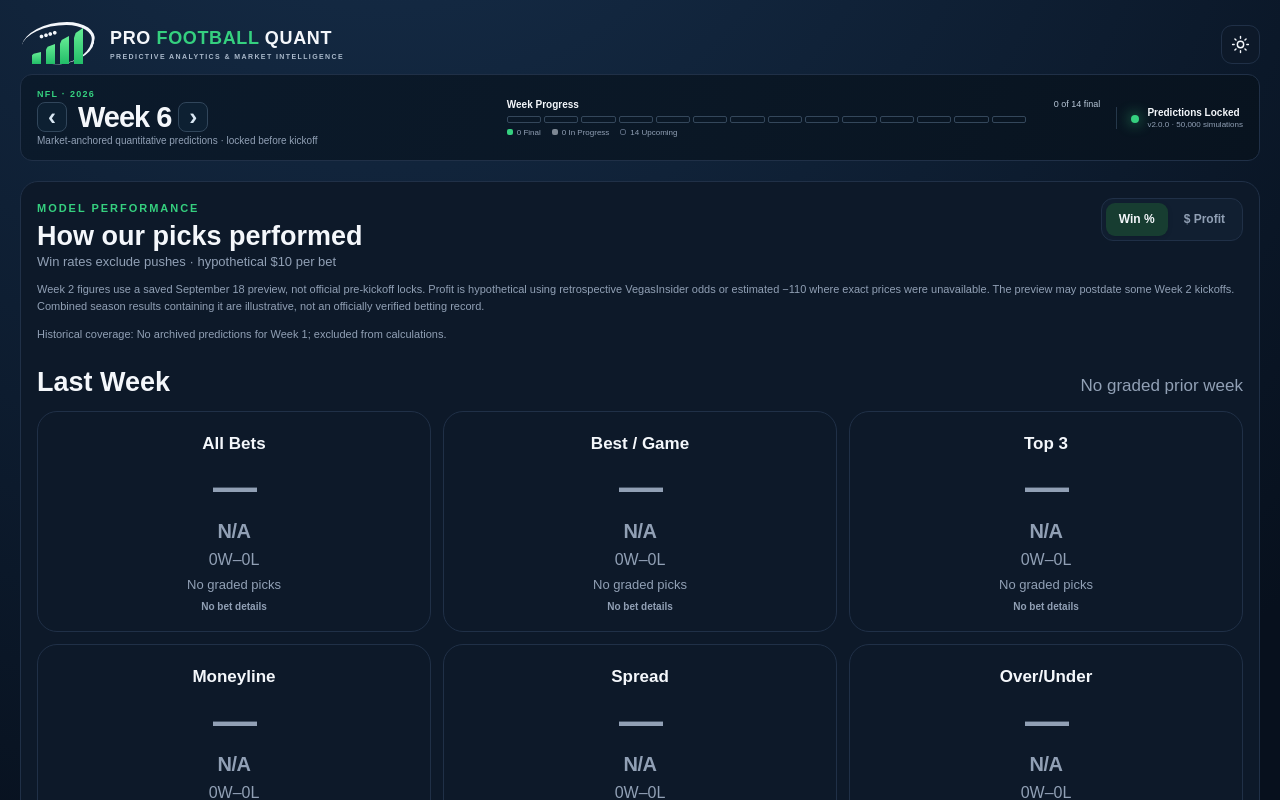
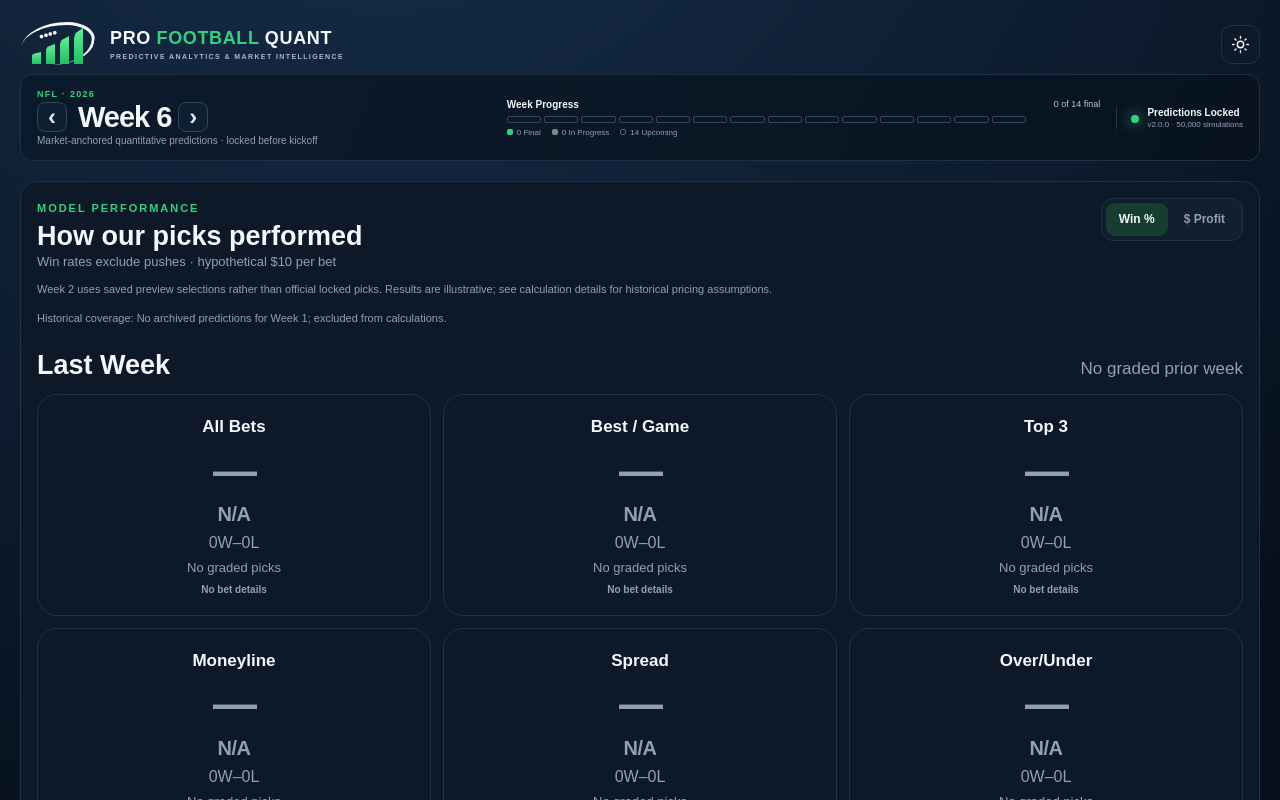
Before and after one commit to ggagov-lgtm/nflvercel, a Next.js app: page / in a window 1280 px wide. Shown: the top 800 px of the page. Built offline with nearby package versions, Linux system fonts and the light colour scheme; no server answers.

Commit message:
Keep Week 2 provenance brief and move estimated-odds details into expandable methodology

```diff
--- a/app/PerformanceSummary.tsx
+++ b/app/PerformanceSummary.tsx
@@ -141,10 +141,8 @@ export default function PerformanceSummary({ weeks, currentWeek, season }: {
 
       {ordered.some(w => w.all.previewWeek) && (
         <p className="bettorCompactCoverage">
-          Week 2 figures use a saved September 18 preview, not official pre-kickoff locks.
-          Profit is hypothetical using retrospective VegasInsider odds or estimated −110
-          where exact prices were unavailable. The preview may postdate some Week 2 kickoffs.
-          Combined season results containing it are illustrative, not an officially verified betting record.
+          Week 2 uses saved preview selections rather than official locked picks.
+          Results are illustrative; see calculation details for historical pricing assumptions.
         </p>
       )}
 
```
